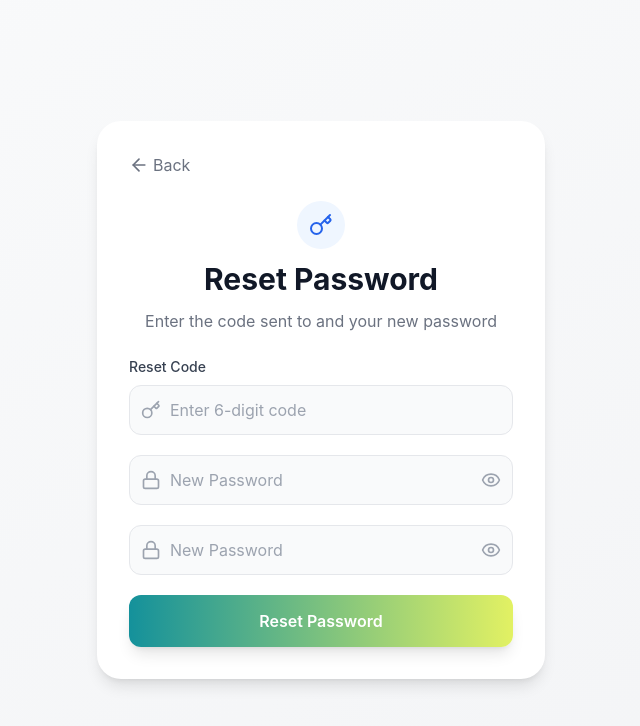
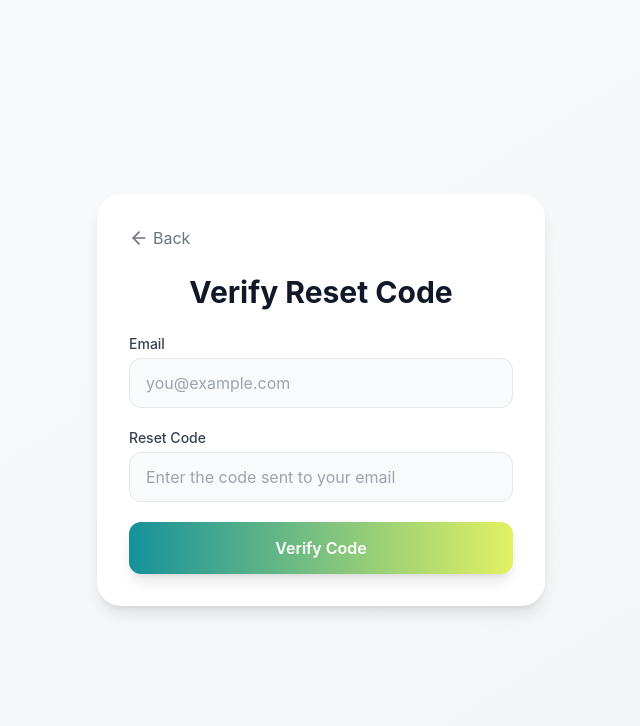
Before and after one commit to Aalaa-magdy/fitify-dashboard, a React (Vite) app: page /reset-password in a window 1280 px wide. Shown: the top 726 px of the page, without its empty margins (319-959 px from the left). Built offline with nearby package versions, Linux system fonts and the light colour scheme.

Commit message:
complete forgot and reset password

```diff
--- a/src/api/axiosInstance.js
+++ b/src/api/axiosInstance.js
@@ -1,6 +1,6 @@
 // src/api/axiosInstance.js
 import axios from 'axios'
-const BASE_URL = import.meta.env.VITE_BASE_AWS;
+const BASE_URL = import.meta.env.VITE_BASE_LOCALHOST;
 
 console.log('✅ Axios baseURL:', BASE_URL)
 
--- a/src/context/AuthContext.jsx
+++ b/src/context/AuthContext.jsx
@@ -19,6 +19,7 @@ export const AuthProvider = ({ children }) => {
   const login = async (email, password) => {
     try {
       const res = await axios.post('/users/admin-login', { email, password });
+      console.log(res);
       const token = res.data.data.token;
       localStorage.setItem('token', token);
       localStorage.setItem('admin', JSON.stringify(res.data.data));
--- a/src/pages/AdminLogin.jsx
+++ b/src/pages/AdminLogin.jsx
@@ -1,7 +1,7 @@
 // src/pages/Login
 
 import { useState } from 'react'
-import { Eye, EyeOff, Mail, Lock, LogIn } from 'lucide-react'
+import { Mail, LogIn } from 'lucide-react'
 import { useAuth } from '../context/AuthContext' // adjust path as needed
 import GradientButton from '../components/GradientButton'
 import { useLocation, useNavigate } from 'react-router-dom';
--- a/src/pages/ForgotPassword.jsx
+++ b/src/pages/ForgotPassword.jsx
@@ -2,6 +2,9 @@ import { useState } from 'react';
 import { useNavigate } from 'react-router-dom';
 import { Mail, ArrowLeft } from 'lucide-react';
 import GradientButton from '../components/GradientButton';
+import axios from '../api/axiosInstance'
+import {toast} from 'react-toastify'
+
 
 export default function ForgotPassword() {
   const [email, setEmail] = useState('');
@@ -9,22 +12,24 @@ export default function ForgotPassword() {
   const [isLoading, setIsLoading] = useState(false);
   const navigate = useNavigate();
 
+
+
 const handleSubmit = async (e) => {
   e.preventDefault();
   setIsLoading(true);
 
   try {
-      // Simulate API call to send reset code
-      await new Promise(resolve => setTimeout(resolve, 1500));
-
-      console.log('Reset code sent to:', email);
+    const response = await axios.post('/users/forgot-password', {email});
+    console.log(response)
     setIsSubmitted(true);
   } catch (error) {
-      console.error('Error sending reset code:', error);
+    console.error('Error sending reset code:', error.response?.data?.message || error.message);
+    toast.error(error.response?.data?.message || 'Something went wrong');
   } finally {
     setIsLoading(false);
   }
 };
+
 
   return (
     <div className="min-h-screen bg-gradient-to-br from-gray-50 to-gray-100 flex items-center justify-center px-4">
@@ -73,7 +78,6 @@ export default function ForgotPassword() {
 
             <GradientButton
               type="submit"
-              isLoading={isLoading}
               className="w-full justify-center py-3 px-4"
             >
               {isLoading ? 'Sending...' : 'Send Reset Code'}
--- a/src/pages/ResetPassword.jsx
+++ b/src/pages/ResetPassword.jsx
@@ -1,81 +1,89 @@
-import { useState, useEffect } from 'react';
-import { useNavigate, useLocation } from 'react-router-dom';
-import { Lock, Key, Eye, EyeOff, ArrowLeft } from 'lucide-react';
+import { useState } from 'react';
+import { useNavigate } from 'react-router-dom';
+import {  ArrowLeft } from 'lucide-react';
 import GradientButton from '../components/GradientButton';
 import PasswordInput from '../components/PasswordInput';
-
+import axios from '../api/axiosInstance'
+import { toast } from 'react-toastify';
 
 export default function ResetPassword() {
   const navigate = useNavigate();
-  const location = useLocation();
+
+  // Form step: 1 = verify code, 2 = set new password
+  const [step, setStep] = useState(1);
+
+  // Step 1 state
+  const [email, setEmail] = useState('');
   const [resetCode, setResetCode] = useState('');
+  const [isVerifying, setIsVerifying] = useState(false);
+
+  // Step 2 state
   const [password, setPassword] = useState('');
   const [confirmPassword, setConfirmPassword] = useState('');
-  const [isLoading, setIsLoading] = useState(false);
-  const [error, setError] = useState('');
-  const [email, setEmail] = useState('');
-  const [isSuccess, setIsSuccess] = useState(false);
+  const [isResetting, setIsResetting] = useState(false);
 
-  useEffect(() => {
-    // Extract email from URL query params
-    const searchParams = new URLSearchParams(location.search);
-    const emailParam = searchParams.get('email');
-    if (emailParam) setEmail(decodeURIComponent(emailParam));
-  }, [location.search]);
+  // Shared
 
-  const handleSubmit = async (e) => {
+  const [successMessage, setSuccessMessage] = useState('');
+
+  // Step 1: Verify email + reset code
+  const handleVerifyCode = async (e) => {
     e.preventDefault();
-    setError('');
+    setSuccessMessage('');
+    setIsVerifying(true);
 
+    try {
+
+     const response = await axios.post('/users/check-otp', { email, resetCode });
+     console.log(response)
+      setStep(2);
+    } catch (err) {
+      toast.error(err.message || 'Failed to verify reset code.');
+
+    } finally {
+      setIsVerifying(false);
+    }
+  };
+
+  // Step 2: Reset password
+  const handleResetPassword = async (e) => {
+    e.preventDefault();
+    setSuccessMessage('');
+
+    if (!password || !confirmPassword) {
+      toast.error('Please fill in both password fields.');
+      return;
+    }
     if (password !== confirmPassword) {
-      setError("Passwords don't match");
+      toast.error('Passwords do not match.');
       return;
     }
 
-    setIsLoading(true);
+    setIsResetting(true);
 
     try {
-      // Simulate API call to reset password
-      await new Promise(resolve => setTimeout(resolve, 1500));
+      const response = await axios.post("/users/reset-password",{email, newPassword: password})
+      console.log(response);
 
-      console.log('Password reset successful for:', email);
-      setIsSuccess(true);
+      setSuccessMessage('Password reset successful! Redirecting to login...');
+
+      // Optional: Redirect after a delay
+      setTimeout(() => {
+        navigate('/login');
+      }, 1000);
     } catch (err) {
-      setError(err.message || 'Failed to reset password');
+      toast.error(err.message || 'Failed to reset password.');
     } finally {
-      setIsLoading(false);
+      setIsResetting(false);
     }
   };
-
-  if (isSuccess) {
-    return (
-      <div className="min-h-screen bg-gradient-to-br from-gray-50 to-gray-100 flex items-center justify-center px-4">
-        <div className="w-full max-w-md bg-white p-8 rounded-3xl shadow-lg space-y-6 text-center">
-          <div className="mx-auto flex items-center justify-center h-16 w-16 rounded-full bg-green-100 mb-4">
-            <svg className="h-8 w-8 text-green-600" fill="none" viewBox="0 0 24 24" stroke="currentColor">
-              <path strokeLinecap="round" strokeLinejoin="round" strokeWidth={2} d="M5 13l4 4L19 7" />
-            </svg>
-          </div>
-          <h2 className="text-2xl font-bold text-gray-900">Password Reset Successful!</h2>
-          <p className="text-gray-600">
-            Your password has been updated successfully.
-          </p>
-          <div className="pt-4">
-            <GradientButton
-              onClick={() => navigate('/login')}
-              className="w-full justify-center py-3 px-4"
-            >
-              Return to Login
-            </GradientButton>
-          </div>
-        </div>
-      </div>
-    );
-  }
 
   return (
     <div className="min-h-screen bg-gradient-to-br from-gray-50 to-gray-100 flex items-center justify-center px-4">
       <div className="w-full max-w-md bg-white p-8 rounded-3xl shadow-lg space-y-6 animate-fade-in">
+
+        {step === 1 && (
+          <>
             <button
               onClick={() => navigate('/forgot-password')}
               className="flex items-center text-gray-500 hover:text-gray-700 transition-colors duration-200"
@@ -83,36 +91,61 @@ export default function ResetPassword() {
               <ArrowLeft className="h-5 w-5 mr-1" />
               Back
             </button>
-
-        <div className="text-center space-y-3">
-          <div className="mx-auto flex items-center justify-center h-12 w-12 rounded-full bg-blue-50 mb-3">
-            <Key className="h-6 w-6 text-blue-600" />
-          </div>
-          <h2 className="text-3xl font-bold text-gray-900">Reset Password</h2>
-          <p className="text-gray-500">Enter the code sent to {email} and your new password</p>
+            <h2 className="text-3xl font-bold text-gray-900 text-center mb-4">Verify Reset Code</h2>
+            <form onSubmit={handleVerifyCode} className="space-y-5">
+              <div>
+                <label htmlFor="email" className="block text-sm font-medium text-gray-700 mb-1">
+                  Email
+                </label>
+                <input
+                  id="email"
+                  type="email"
+                  value={email}
+                  onChange={(e) => setEmail(e.target.value)}
+                  required
+                  placeholder="you@example.com"
+                  className="w-full px-4 py-3 rounded-xl bg-gray-50 border border-gray-200 focus:ring-2 focus:ring-blue-400 focus:border-transparent transition duration-200"
+                />
               </div>
 
-        <form onSubmit={handleSubmit} className="space-y-5">
-          <div className="space-y-2">
-            <label htmlFor="resetCode" className="block text-sm font-medium text-gray-700">
+              <div>
+                <label htmlFor="resetCode" className="block text-sm font-medium text-gray-700 mb-1">
                   Reset Code
                 </label>
-            <div className="relative group">
-              <div className="absolute inset-y-0 left-0 flex items-center pl-3 pointer-events-none">
-                <Key className="h-5 w-5 text-gray-400 group-focus-within:text-blue-500 transition-colors" />
-              </div>
                 <input
                   id="resetCode"
                   type="text"
                   value={resetCode}
                   onChange={(e) => setResetCode(e.target.value)}
                   required
-                placeholder="Enter 6-digit code"
-                className="w-full pl-10 pr-4 py-3 rounded-xl bg-gray-50 border border-gray-200 focus:ring-2 focus:ring-blue-400 focus:border-transparent transition-all duration-200 placeholder-gray-400"
+                  placeholder="Enter the code sent to your email"
+                  className="w-full px-4 py-3 rounded-xl bg-gray-50 border border-gray-200 focus:ring-2 focus:ring-blue-400 focus:border-transparent transition duration-200"
                 />
               </div>
-          </div>
 
+
+              <GradientButton
+                type="submit"
+                className="w-full py-3 px-4 justify-center"
+              >
+                {isVerifying ? 'Verifying...' : 'Verify Code'}
+              </GradientButton>
+            </form>
+          </>
+        )}
+
+        {step === 2 && (
+          <>
+            <button
+              onClick={() => setStep(1)}
+              className="flex items-center text-gray-500 hover:text-gray-700 transition-colors duration-200"
+            >
+              <ArrowLeft className="h-5 w-5 mr-1" />
+              Back to Code Verification
+            </button>
+
+            <h2 className="text-3xl font-bold text-gray-900 text-center mb-4">Set New Password</h2>
+            <form onSubmit={handleResetPassword} className="space-y-5">
               <PasswordInput
                 value={password}
                 onChange={(e) => setPassword(e.target.value)}
@@ -124,25 +157,24 @@ export default function ResetPassword() {
               <PasswordInput
                 value={confirmPassword}
                 onChange={(e) => setConfirmPassword(e.target.value)}
-        placeholder="New Password"
+                placeholder="Confirm New Password"
                 showStrengthMeter={true}
                 className="mb-4"
               />
 
-          {error && (
-            <div className="text-red-500 text-sm py-2 px-3 bg-red-50 rounded-lg">
-              {error}
-            </div>
+              {successMessage && (
+                <div className="text-green-600 text-sm bg-green-50 rounded p-2">{successMessage}</div>
               )}
 
               <GradientButton
                 type="submit"
-            isLoading={isLoading}
-            className="w-full justify-center py-3 px-4 mt-4"
+                className="w-full py-3 px-4 justify-center"
               >
-            {isLoading ? 'Resetting...' : 'Reset Password'}
+                {isResetting ? 'Resetting Password...' : 'Reset Password'}
               </GradientButton>
             </form>
+          </>
+        )}
       </div>
     </div>
   );
```
Lines whose indentation alone changed are shown as unchanged.
